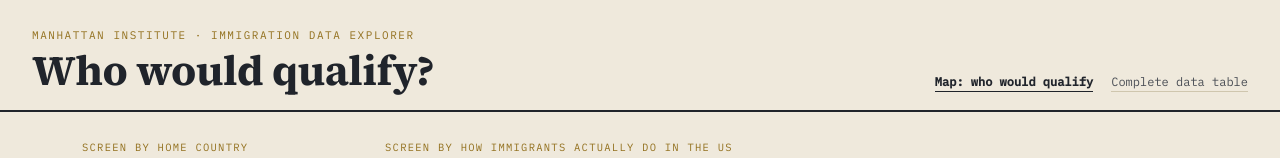
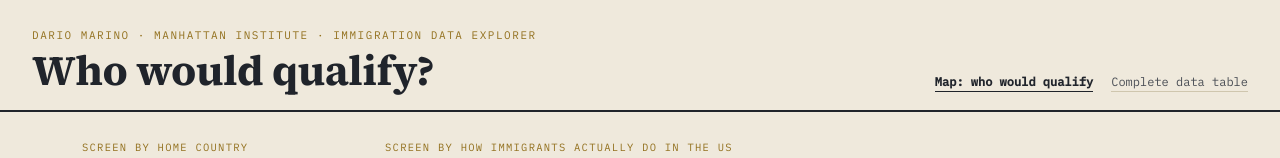
Before and after one commit to dario-marino/immigration-selection.github.io, a plain HTML site: page index.html in a window 1280 px wide. Shown: the top 158 px of the page. Drawn offline with nearby package versions, Linux system fonts and the light colour scheme; no server answers.

Commit message:
Update index.html

```diff
--- a/index.html
+++ b/index.html
@@ -88,7 +88,7 @@
 <body>
 <header class="masthead">
   <div>
-    <div class="kicker">Manhattan Institute &middot; Immigration Data Explorer</div>
+    <div class="kicker">Dario Marino &middot; Manhattan Institute &middot; Immigration Data Explorer</div>
     <div class="title">Who would qualify?</div>
   </div>
   <nav>
```
